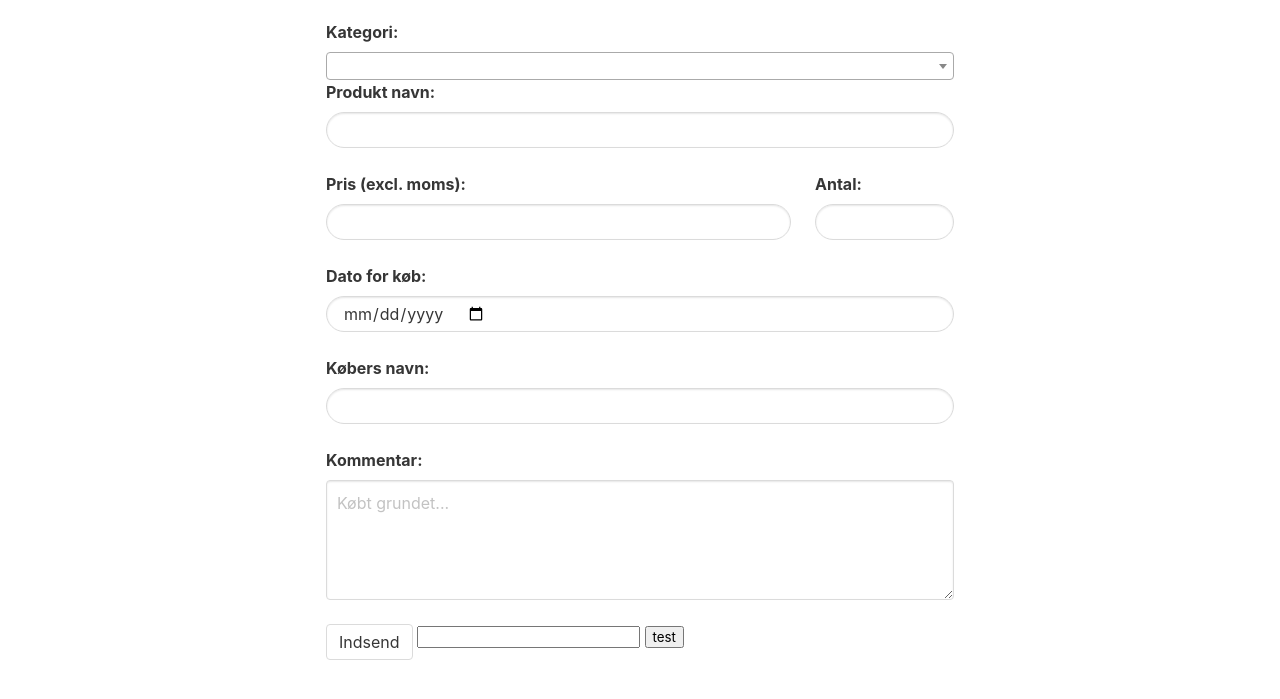
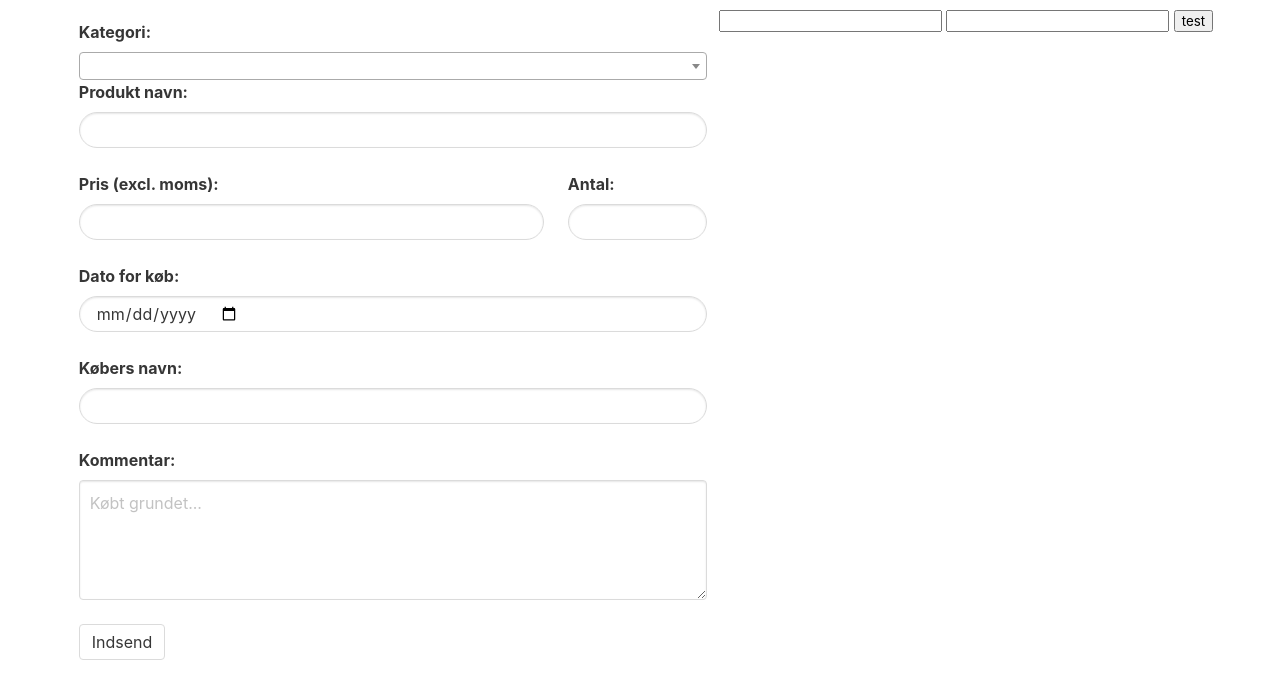
Before and after one commit to Rajak4/CDIO-FINAL, a plain HTML site: page webapp/index.html in a window 1280 px wide. Shown: the part 49-748 px from the top of the page. Drawn offline with nearby package versions, Linux system fonts and the light colour scheme; no server answers.

Commit message:
lavet så man skriver et tal ind og i et andet felt skriver man navnet på categorien ind. Dette kommer ind i javascript listen og også i java

```diff
--- a/webapp/index.html
+++ b/webapp/index.html
@@ -38,10 +38,6 @@
 
             <label for="category" class="label" style="width: 100%">Kategori:</label>
             <select name="category" id="category" required style="width: 100%;"></select>
-            <!--<div class="">-->
-                <!--<label for="category" class="label">Kategori: </label>-->
-                <!--<input id="category" type="text" maxlength="45" class="input is-rounded" placeholder="Jubilæumsgaver" name="category" required> <br><br>-->
-            <!--</div>-->
 
             <div class="">
                 <label for="productName" class="label">Produkt navn: </label>
@@ -75,8 +71,14 @@
 
             <input type="submit" class="button" id="button" value="Indsend">
 
-            <input type="text" id="testAddCategory" name="testAddCategory">
-            <input type="submit" id="testbtn" value="test" onclick="addCategory()">
+        </form>
+    </div>
+
+    <div>
+        <form id="catForm" onsubmit="addCategory()">
+            <input type="number" id="categoryNumber" name="categoryNumber">
+            <input type="text" id="categoryText" name="categoryText">
+            <input type="submit" id="testbtn" value="test">
         </form>
     </div>
 
--- a/webapp/script.js
+++ b/webapp/script.js
@@ -27,18 +27,20 @@ function makeDropdown() {
 }
 
 function addCategory() {
-    var category = document.getElementById("testAddCategory").value;
+    var catText = document.getElementById("categoryText").value;
+    var catNum = document.getElementById("categoryNumber").value;
+    var catString = catNum + " - " + catText;
     var dropdown = document.getElementById("category");
     var opt = document.createElement("option");
-    items.push(category);
-    console.log("cat: " + category + " itemslength: " + items.length);
-    opt.text = category;
-    opt.value = category;
+    items.push(catString);
+    console.log("cat: " + catString + " itemslength: " + items.length);
+    opt.text = catString;
+    opt.value = catString;
     dropdown.add(opt);
-    alert("Du tilføjede kategorien: " + category);
+    alert("Du tilføjede kategorien: " + catString);
 
     event.preventDefault();
-    var data = $('#testAddCategory').serializeJSON();
+    var data = $('#catForm').serializeJSON();
     console.log("send to java: " + data);
     $.ajax({
         url: 'rest/item/add/',
@@ -48,5 +50,6 @@ function addCategory() {
     });
 
     //clear input field
-    document.getElementById("testAddCategory").value = "";
+    document.getElementById("categoryNumber").value = "";
+    document.getElementById("categoryText").value = "";
 }
```
Also changed, not shown: 1 other file.
